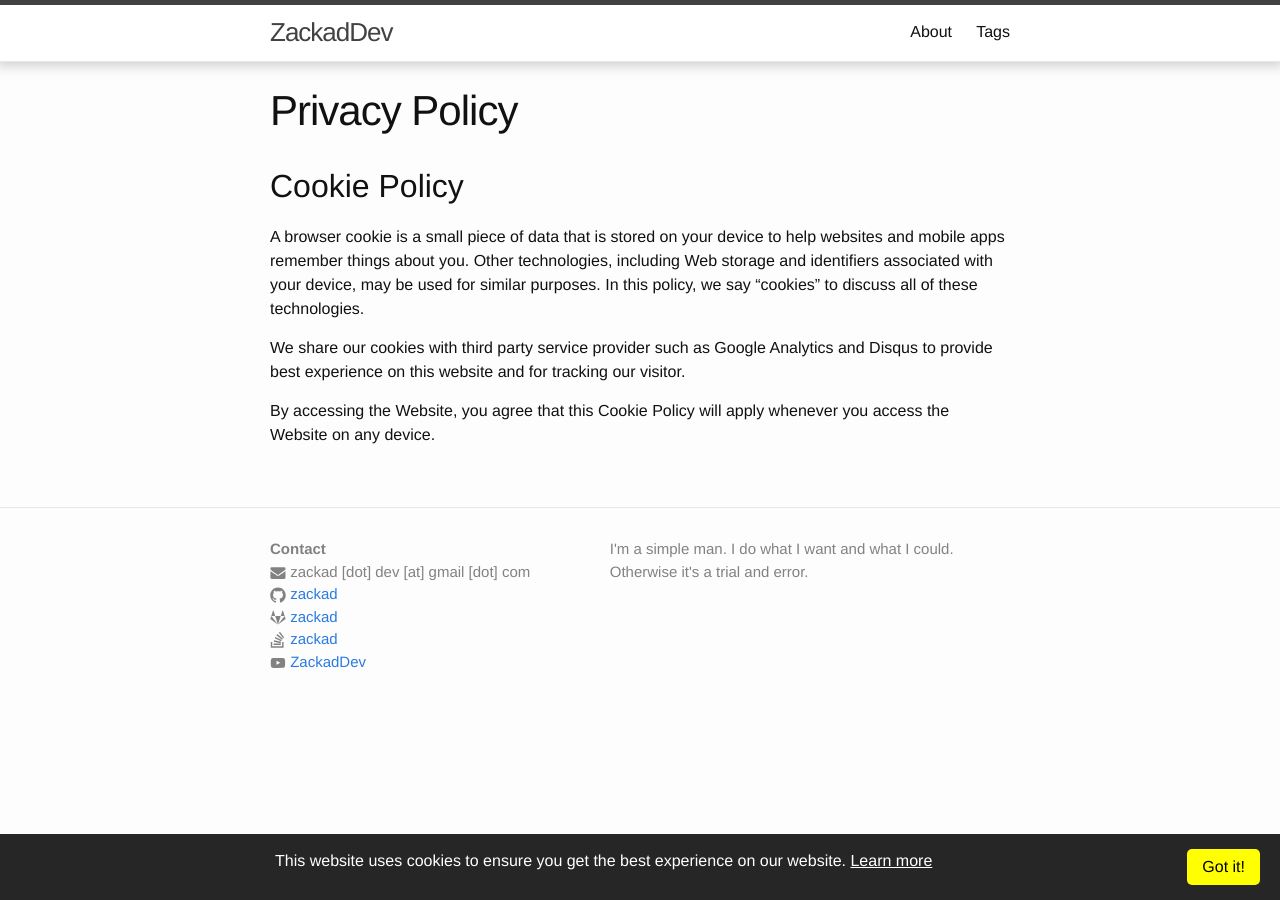
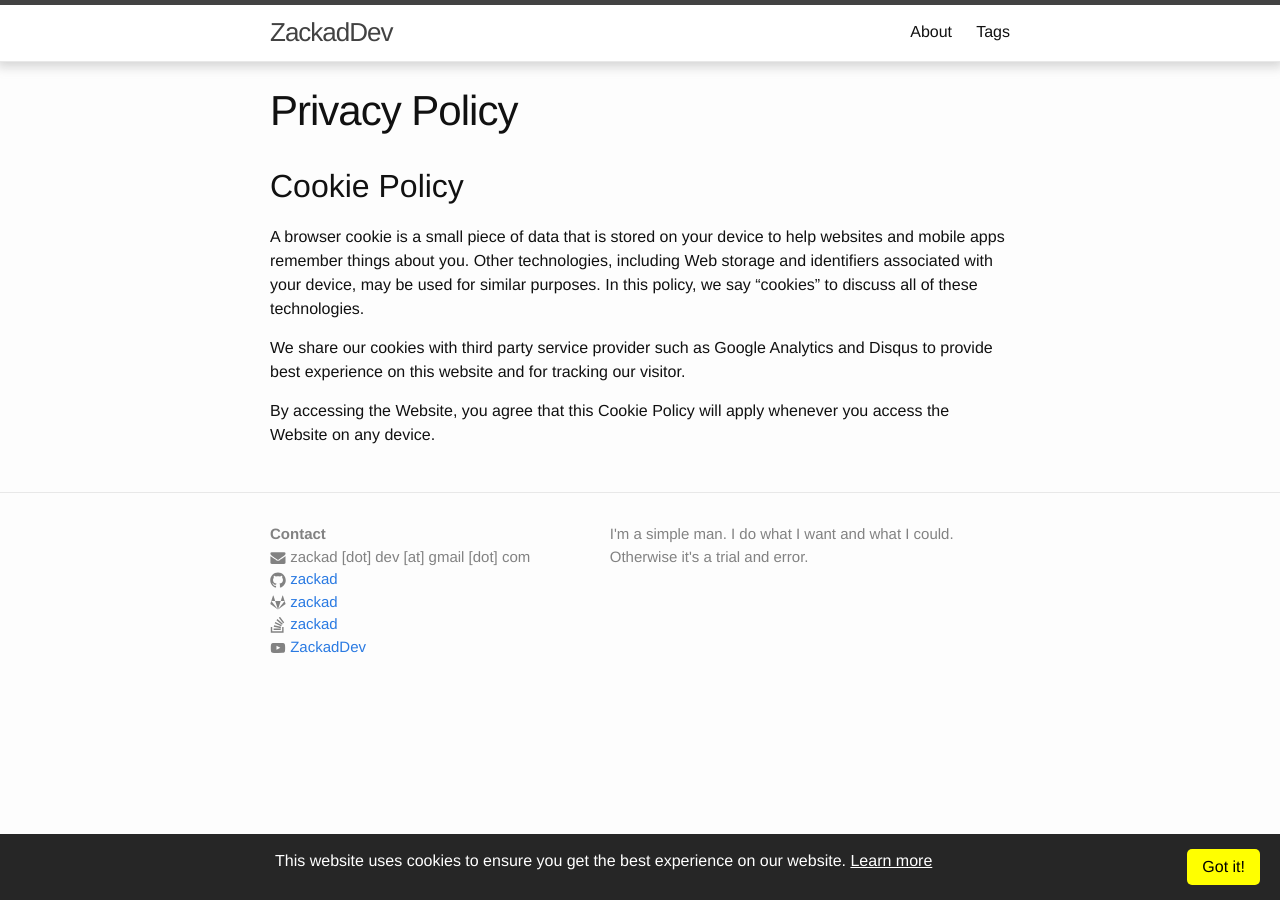
Before and after one commit to zackad/blog-src, a Jekyll site: the page built from policy.md, in a window 1280 px wide. Built offline with Jekyll 4.4.1, drawn with Linux system fonts in a browser that asks for light colours; comment, search, counter and statistics services are not loaded.

Commit message:
remove margin-bottom from post-content

```diff
--- a/_sass/minima/_layout.scss
+++ b/_sass/minima/_layout.scss
@@ -264,8 +264,6 @@
 }
 
 .post-content {
-  margin-bottom: $spacing-unit;
-
   h2 {
     @include relative-font-size(2);
 
```
